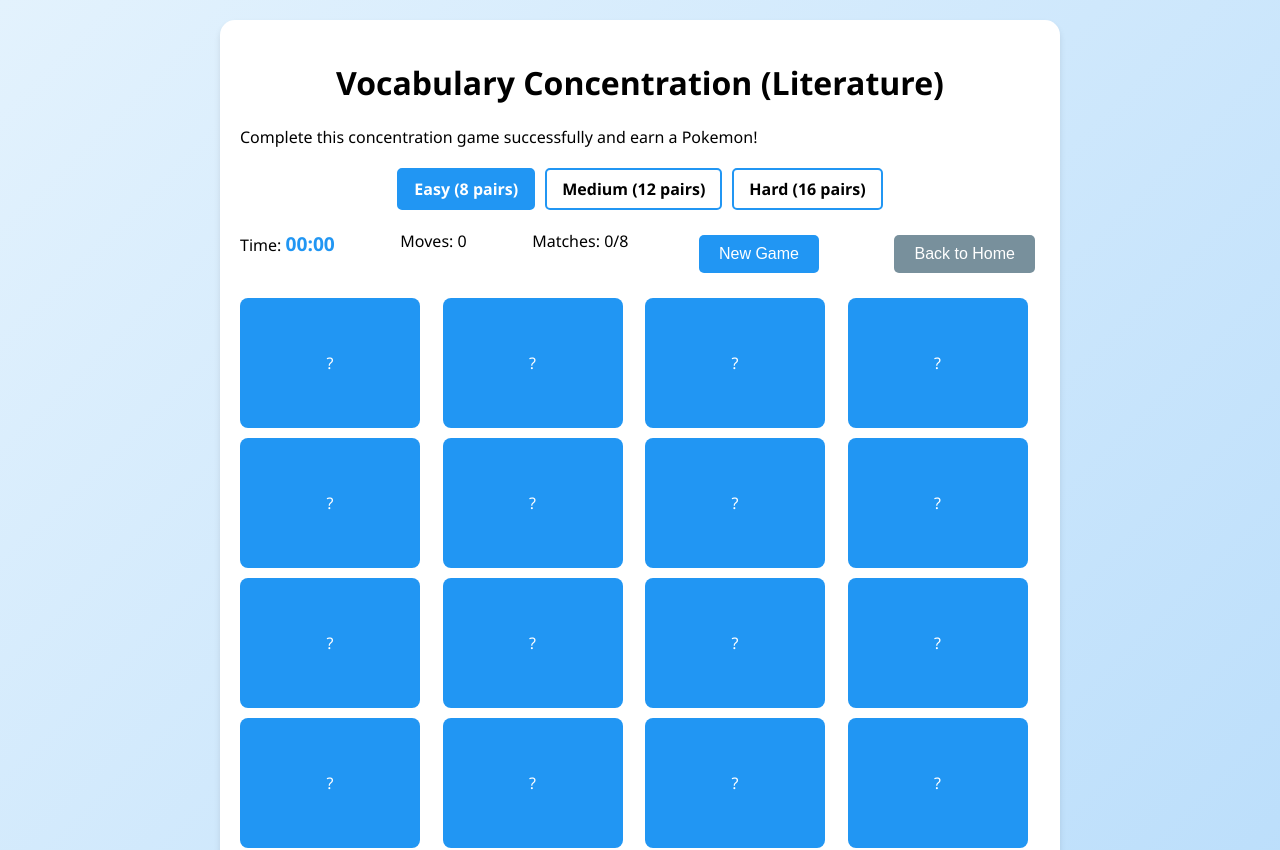
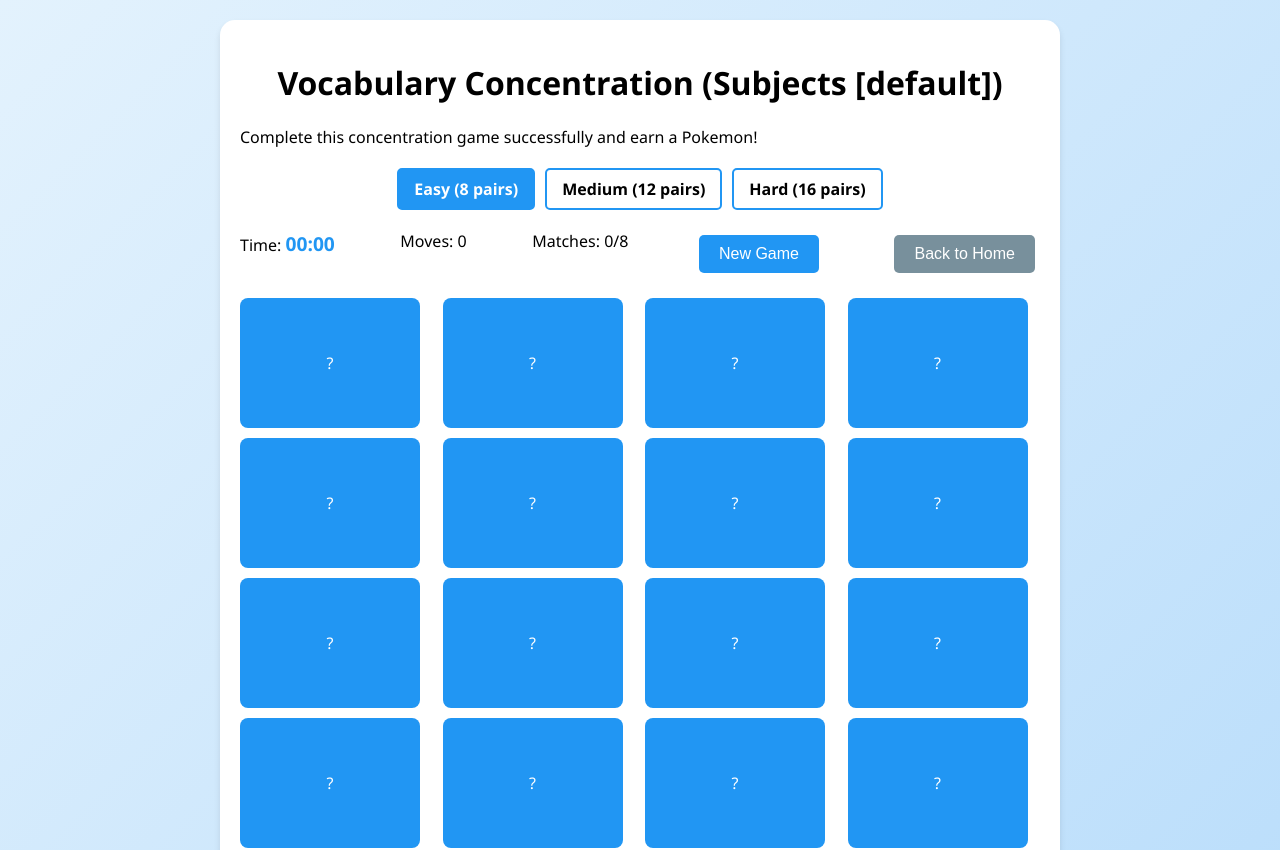
Before and after one commit to aaronshi1129/concentration-subjects, a plain HTML site: page index.html in a window 1280 px wide. Both pictures are taken after a click on the button "Play Default Set (Subjects)". Shown: the top 850 px of the page. Drawn offline with Linux system fonts and the light colour scheme.

Commit message:
Update index.html

```diff
--- a/index.html
+++ b/index.html
@@ -500,7 +500,7 @@
         function setupEventListeners() {
             // Home screen buttons
             document.getElementById('playDefaultBtn').addEventListener('click', function() {
-                currentSetName = "Literature";
+                currentSetName = "Subjects [default]";
                 currentSet = [...allPhrases];
                 showGameScreen();
                 initializeGame();
```
